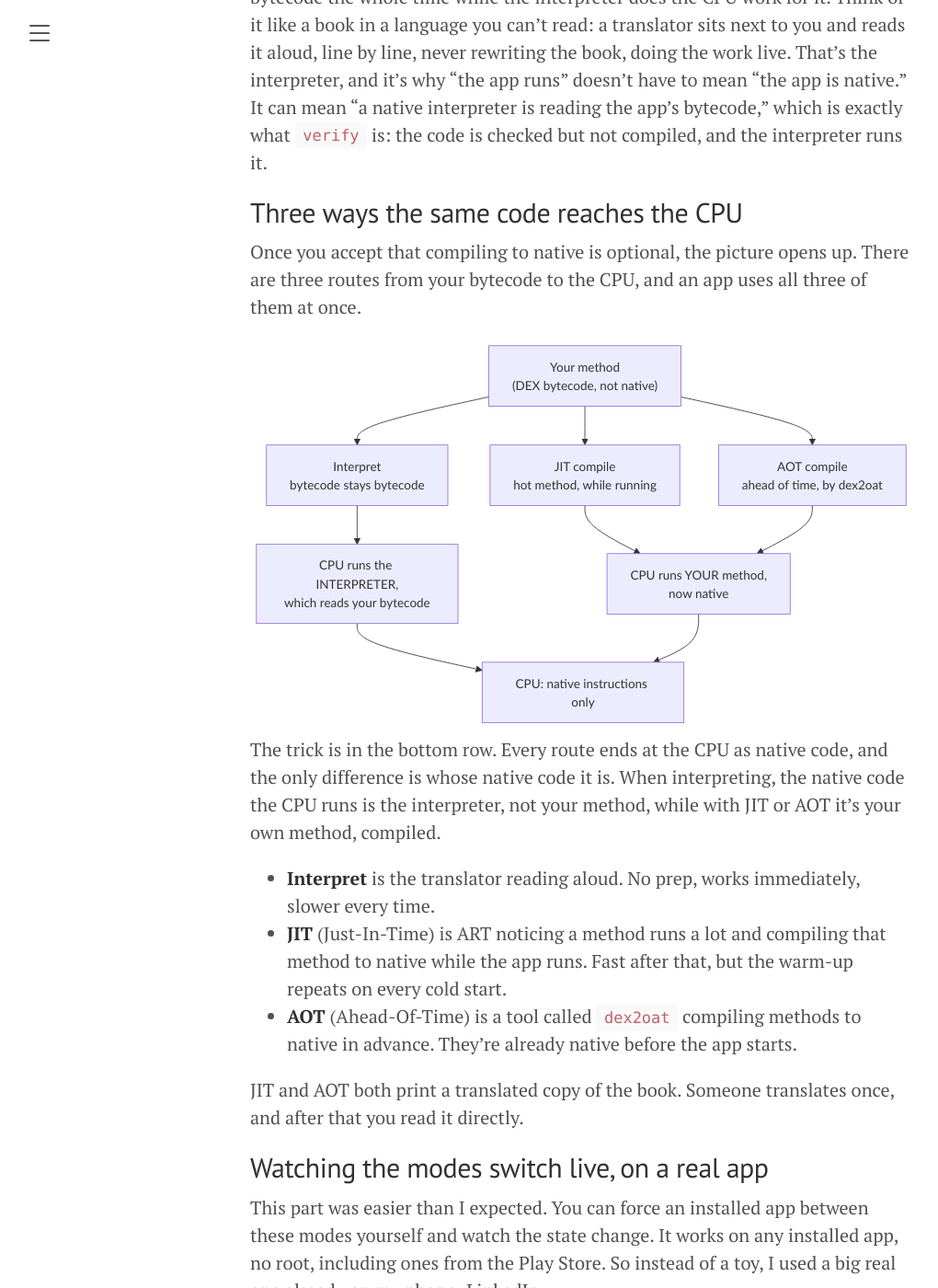
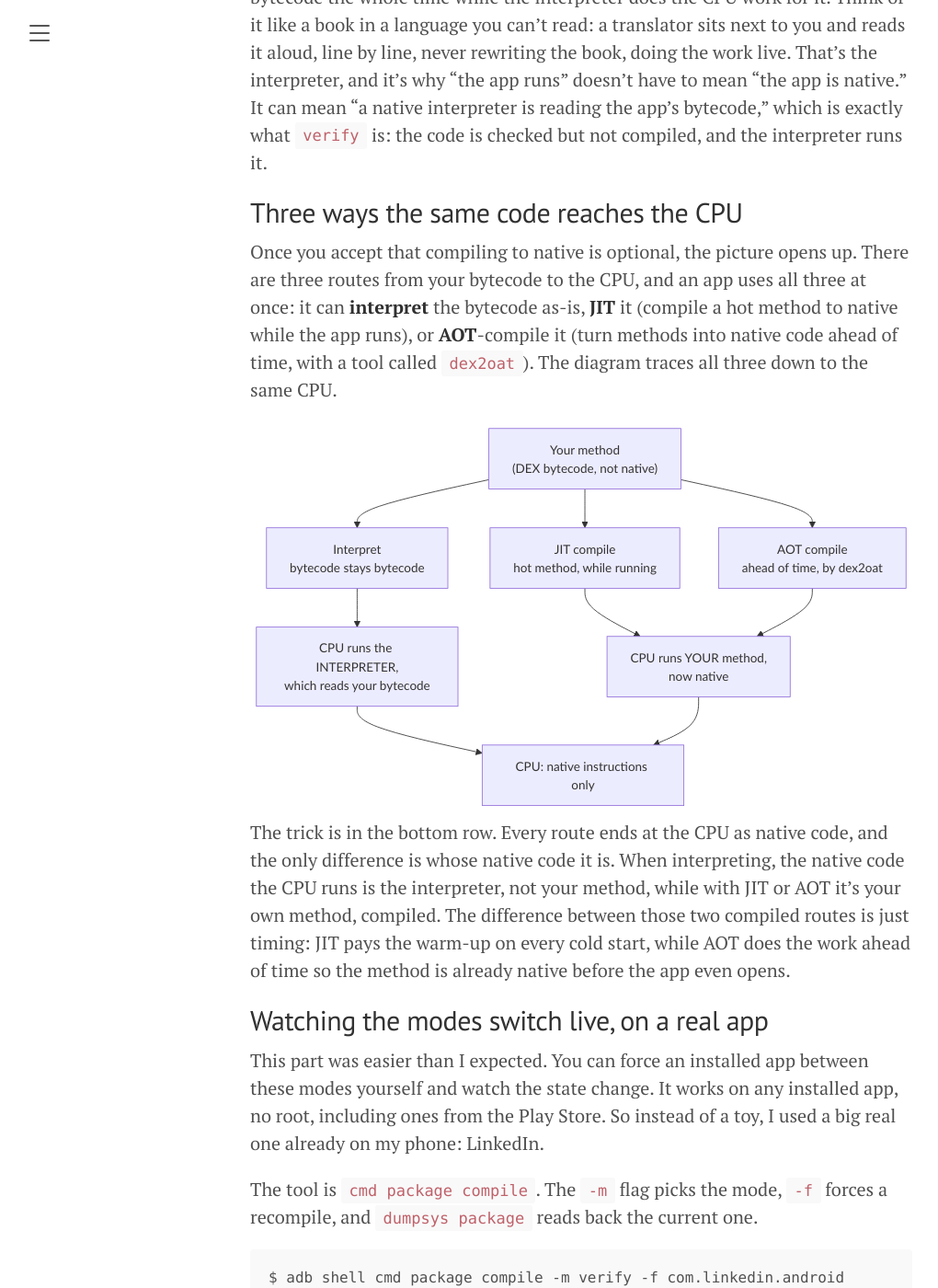
Before and after one commit to nthuat/nthuat.github.io, a Jekyll site: the page built from _posts/2026-07-16-your-android-app-isnt-compiled-when-you-install-it.md, in a window 1280 px wide and 1400 px high, scrolled down 1073 px. Shown: the whole window at 92% size, without its empty margins (8-1028 px from the left). Built offline with Jekyll 4.4.1, drawn with Linux system fonts in a browser that asks for light colours; some of the changed text lies outside the part shown.

Commit message:
Revise post: diagram fallback, trim redundancy, sharpen closing

````diff
--- a/_posts/2026-07-16-your-android-app-isnt-compiled-when-you-install-it.md
+++ b/_posts/2026-07-16-your-android-app-isnt-compiled-when-you-install-it.md
@@ -44,7 +44,10 @@
 
 Once you accept that compiling to native is optional, the picture opens up.
 There are three routes from your bytecode to the CPU, and an app uses all
-three of them at once.
+three at once: it can **interpret** the bytecode as-is, **JIT** it (compile a
+hot method to native while the app runs), or **AOT**-compile it (turn methods
+into native code ahead of time, with a tool called `dex2oat`). The diagram
+traces all three down to the same CPU.
 
 ```mermaid
 flowchart TD
@@ -62,18 +65,10 @@
 The trick is in the bottom row. Every route ends at the CPU as native code,
 and the only difference is whose native code it is. When interpreting, the
 native code the CPU runs is the interpreter, not your method, while with JIT
-or AOT it's your own method, compiled.
-
-- **Interpret** is the translator reading aloud. No prep, works immediately,
-  slower every time.
-- **JIT** (Just-In-Time) is ART noticing a method runs a lot and compiling
-  that method to native while the app runs. Fast after that, but the warm-up
-  repeats on every cold start.
-- **AOT** (Ahead-Of-Time) is a tool called `dex2oat` compiling methods to
-  native in advance. They're already native before the app starts.
-
-JIT and AOT both print a translated copy of the book. Someone translates
-once, and after that you read it directly.
+or AOT it's your own method, compiled. The difference between those two
+compiled routes is just timing: JIT pays the warm-up on every cold start,
+while AOT does the work ahead of time so the method is already native before
+the app even opens.
 
 ## Watching the modes switch live, on a real app
 
@@ -192,15 +188,14 @@
 
 ## Worth remembering
 
-Next time you're sure some code must be compiled because it clearly runs,
-check. Running and native aren't the same claim. An interpreter is native
-code that runs your bytecode without ever compiling it. A lot of your app
-spends its early life right there.
-
-And when a concept has a runtime you can poke at, poke at it. Two `adb`
-commands turned "there are three execution modes" from a sentence I'd read
-into three results I'd watched happen. The diagram was right. Running it was
-what made me believe it.
+The idea worth keeping is that verified, compiled, and fast are three
+different things, and it's easy to assume an app that clearly runs is all
+three. A fresh install is only verified. Compilation is a separate step that
+might not have happened yet, and even when it has, it only covers the methods
+a profile marked as hot. None of this shows from the outside, because the app
+runs fine in every state. The only way to know which one you're in is to go
+and measure it, which is exactly why two `adb` commands were more convincing
+to me than any diagram I'd read.
 
 ---
 
````
Also changed, not shown: other parts of _posts/2026-07-16-your-android-app-isnt-compiled-when-you-install-it.md (+7 -6 lines).
